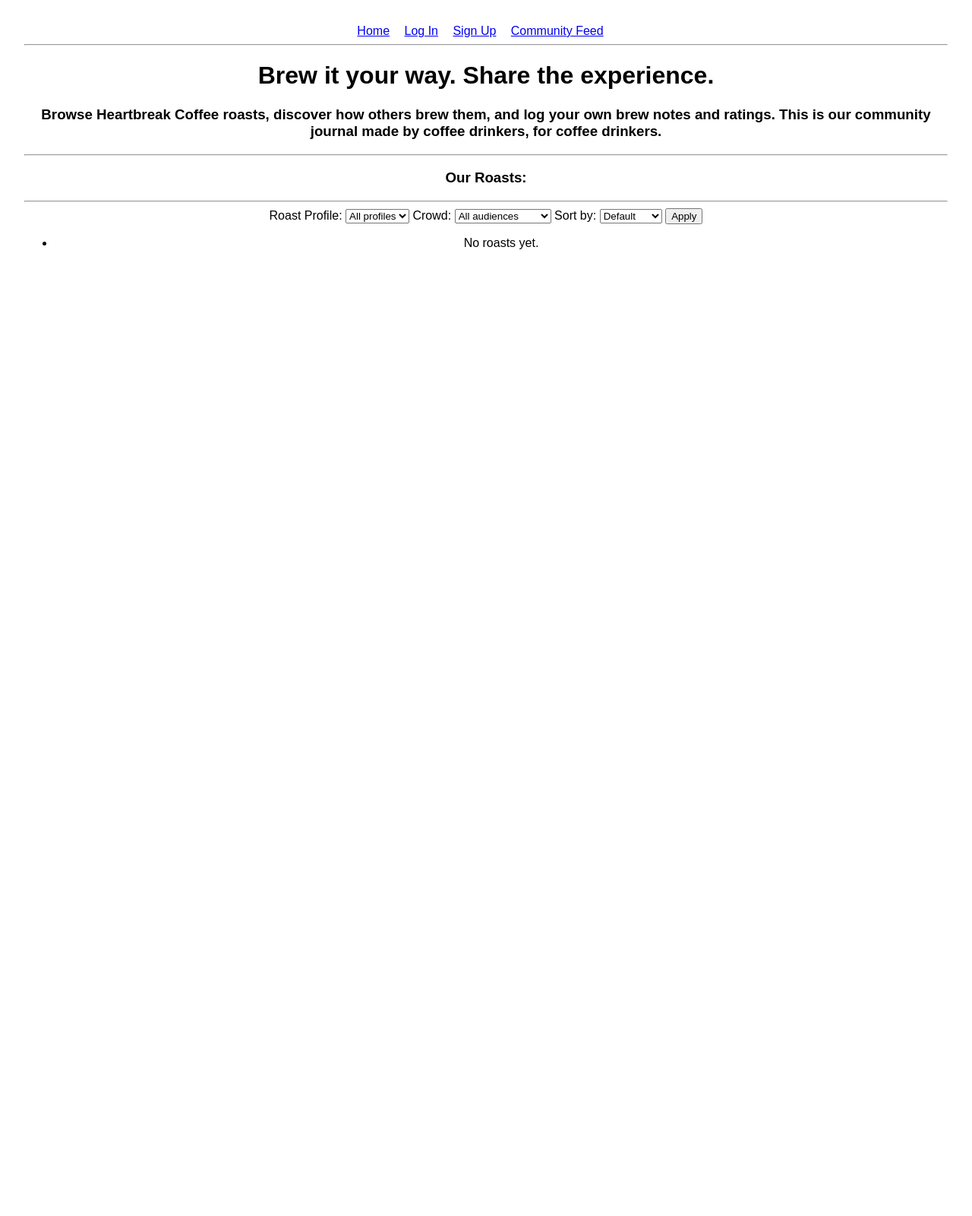
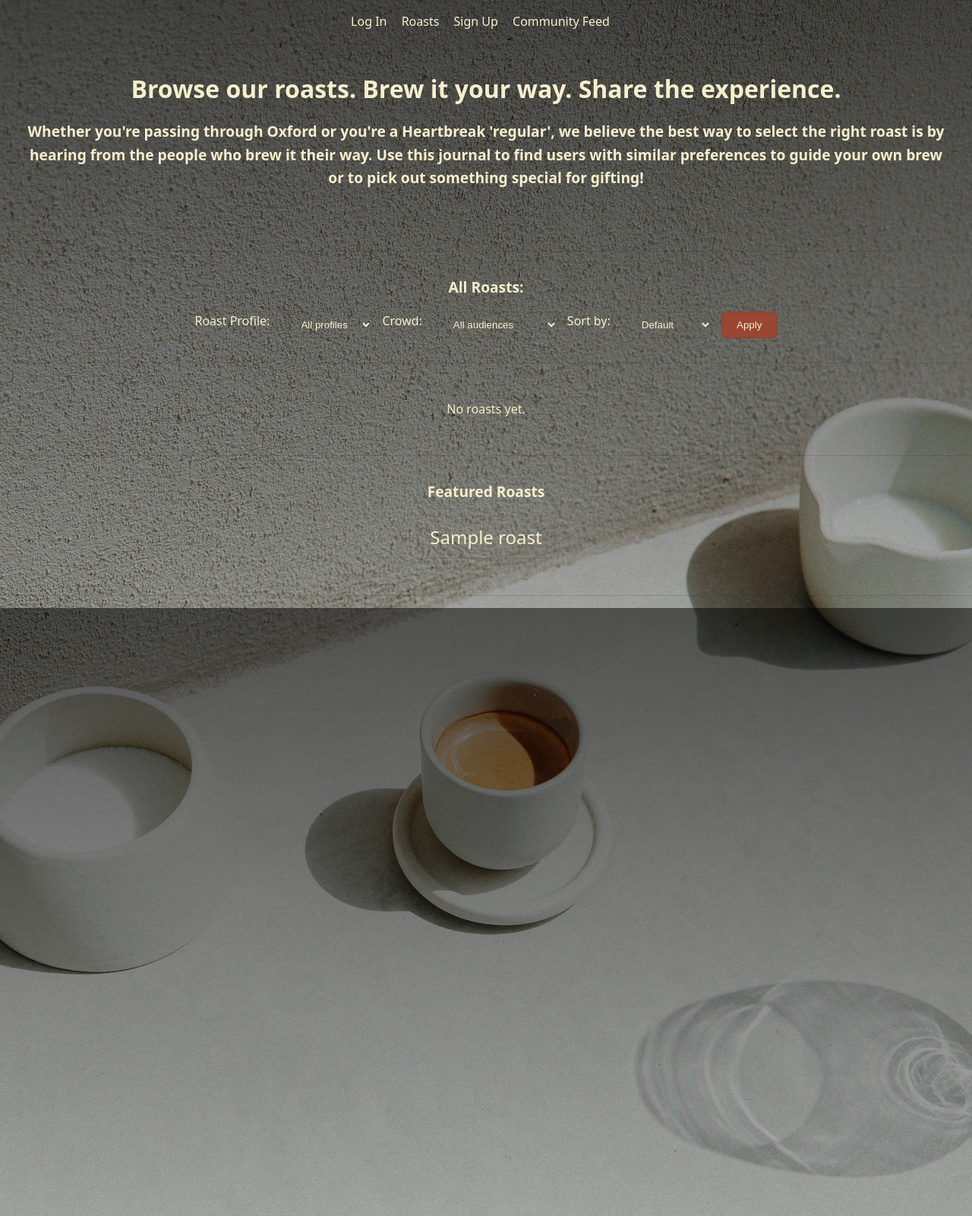
Before and after one commit to evalynope/Django-BCCA-Project, a Django app: page / in a window 1280 px wide. Shown: the whole page at 76% size. Before the commit the page ends 328 px from the top, so only its background shows below. Run offline with Django 5.2, Linux system fonts and the light colour scheme; tables that the repository leaves empty hold one stand-in row (values such as "Sample post").

Commit message:
latest changes to css, templates, models.

```diff
--- a/coffee_app/models.py
+++ b/coffee_app/models.py
@@ -43,6 +43,7 @@ class Roast(models.Model):
     is_seasonal = models.BooleanField(default=False)
     is_available = models.BooleanField(default=True)
     is_good_to_gift = models.BooleanField(default=False)
+
 
     def __str__(self):
         return self.name
--- a/coffee_app/templates/coffee_app/brewentry_list.html
+++ b/coffee_app/templates/coffee_app/brewentry_list.html
@@ -32,9 +32,9 @@
 <h2>No entries yet!</h2>
 <p>Your coffee journal is empty. Start by creating your first brew entry.</p>
 
-<a href="{% url 'brewentry_create'%}">
+{% comment %} <a href="{% url 'brewentry_create'%}">
     <button type="submit">Create entry</button>
-</a>
+</a> {% endcomment %}
 
 {% endfor %}
 
--- a/coffee_app/templates/roasts/roast_list.html
+++ b/coffee_app/templates/roasts/roast_list.html
@@ -1,22 +1,36 @@
 {% extends "profiles_app/base.html" %}
+{% load static %}
+
+
+
+{% block extra_css %}
+<link rel="stylesheet" href="{% static 'css/roast_list.css' %}"> {% endblock %}
 
 {% block content %}
-<div style="text-align: center;">
-    <h1>Brew it your way. Share the experience.</h1>
 
+
+<!-- Hero section (full width, top) -->
+<div class="hero-section">
+    <h1>
+        Browse our roasts.
+        Brew it your way.
+        Share the experience.
+    </h1>
     <h3>
-        Browse Heartbreak Coffee roasts, discover how others brew them,
-        and log your own brew notes and ratings. This is our community journal made
-        by coffee drinkers, for coffee drinkers.
+        Whether you're passing through Oxford or you're a Heartbreak 'regular', we believe the best way to select
+        the right roast is by hearing from the people who brew it their way. Use this journal to find
+        users with similar preferences to guide your own brew or to pick out something special for gifting!
     </h3>
+
+</div>
 
 <hr>
 
-    <h3>Our Roasts:</h3>
+<!-- Roast list -->
+<h3>All Roasts:</h3>
+<form method="get" class="roast-filters">
+          <!-- Filters -->
 
-    <hr>
-
-    <form method="get">
             <label for="profile">Roast Profile:</label>
             <select id="profile" name="profile">
                 <option value="">All profiles</option>
@@ -25,43 +39,66 @@
                 <option value="dark" {% if profile == "dark" %}selected{% endif %}>Dark</option>
             </select>
 
-        </label>
-
             <label for="crowd">Crowd:</label>
             <select id="crowd" name="crowd">
                 <option value="">All audiences</option>
                 <option value="crowd-pleaser" {% if crowd == "crowd-pleaser" %}selected{% endif %}>Crowd-pleaser</option>
                 <option value="coffee enthusiast" {% if crowd == "coffee enthusiast" %}selected{% endif %}>Coffee Enthusiast</option>
             </select>
-        </label>
 
             <label for="sort">Sort by:</label>
             <select id="sort" name="sort">
                 <option value="">Default</option>
                 <option value="popular">Popularity</option>
             </select>
-        </label>
 
-        <button type="submit">Apply</button>
+            <button type="submit" class="button-primary">Apply</button>
         </form>
 
-    <ul>
+<hr>
+
+<div class="roast-grid">
     {% for roast in roasts %}
-            <li>
-                <h4>
-                    <a href="{% url 'roast_details' roast.pk %}">
-                        {{ roast.name }}
-                    </a>
-                </h4>
-            </li>
+        <div class="roast-card">
+            <h1>
+                <a href="{% url 'roast_details' roast.pk %}">{{ roast.name }}</a>
+            </h1>
+        </div>
     {% empty %}
-            <li>No roasts yet.</li>
+        <p>No roasts yet.</p>
     {% endfor %}
-    </ul>
+</div>
+
+<hr>
+
+<!-- Featured roasts -->
+<h3>Featured Roasts</h3>
+<div class="roast-grid featured-roasts">
+    {% for roast in featured_roasts %}
+        <div class="roast-card">
+            <h2>
+                <a href="{% url 'roast_details' roast.pk %}" class="featured-roast-link">
+                    {{ roast.name }} </a>
+            </h2>
+        </div>
+    {% endfor %}
 </div>
 
 
-{% comment %} <p>Debug: profile={{ profile }}, crowd={{ crowd }}, sort={{ sort }}</p> {% endcomment %}
+
+<hr>
+
+{% comment %} <!-- Bottom section -->
+<div class="end-section">
+    <h3>Whether you're passing through Oxford or you're a Heartbreak 'regular', we believe the best way to select
+    the right roast is by hearing from the people who brew it their way. Use this journal to find
+    users with similar preferences to guide your own brew or to pick out something special for gifting!</h3>
+</div> {% endcomment %}
+
+
+
+
+
 
 
 {% endblock %}
--- a/coffee_app/views.py
+++ b/coffee_app/views.py
@@ -14,6 +14,8 @@ from django.db.models import Count
 
 def roast_list(request):
     roasts = Roast.objects.select_related("coffee_shop").all()
+    featured_roasts = Roast.objects.order_by('-id')[:5] #last five added
+    latest_entries = BrewEntry.objects.select_related('user','roast').order_by("-date_created")[:5]
 
     profile = request.GET.get("profile",'')
     crowd = request.GET.get("crowd", '')
@@ -34,14 +36,11 @@ def roast_list(request):
         request,
         "roasts/roast_list.html",
         {"roasts": roasts,
+         "featured_roasts": featured_roasts,
           "profile": profile,
           "crowd": crowd,
-          "sort": sort,})
-
-
-
-
-
+          "sort": sort,
+          "latest_entries": latest_entries})
 
 
 #should a user click on one roast, render its details
--- a/config/urls.py
+++ b/config/urls.py
@@ -8,12 +8,13 @@ from django.contrib import admin
 from django.urls import path, include
 from coffee_app.models import *
 from profiles_app import views as profiles_views
+from django.conf.urls.static import static
+
 
 
 urlpatterns = [
     path("admin/", admin.site.urls),
     path("", include("coffee_app.urls")), #main part of site
     path('profiles/', include('profiles_app.urls')),
-    # path("accounts/", include("django.contrib.auth.urls")),
 
 ]
--- a/profiles_app/templates/profiles_app/base.html
+++ b/profiles_app/templates/profiles_app/base.html
@@ -4,50 +4,43 @@
 <head>
     <meta charset="UTF-8">
     <title>{% block title %}Coffee App{% endblock %}</title>
-    <style>
-        nav {
-            text-align: center;
-        }
-        nav a {
-            margin-right: 15px;
-        }
-        body {
-            font-family: Arial, sans-serif;
-            margin: 2rem;
-        }
-    </style>
+    <link rel="stylesheet" href="{% static 'css/base.css' %}">
+     {% block extra_css %}{% endblock %}
 </head>
 <body>
 
     <nav>
-     <a href="{% url 'roast_list' %}">Home</a>
         {% if user.is_staff %}
-        <a href="/admin/">Admin</a>
+        <span style="margin-right: auto;">
+        <p style="display:inline; margin:20px;">*Logged in as Admin*</p>
+        </span>
         <a href="{% url 'profile_detail' %}">Profile</a>
         <a href="{% url 'brewentry_list' %}">My Journal Entries</a>
+        <a href="{% url 'roast_list' %}">Roasts</a>
         <a href="{% url 'community'%}">Community Feed</a>
         <form method="post" action="{% url 'logout' %}" style="display:inline;">
             {% csrf_token %}
-            <button type="submit">Log Out</button>
+             <button type="submit">Log Out</button>
         </form>
         {% else %}
             {% if user.is_authenticated %}
                 <a href="{% url 'profile_detail' %}">Profile</a>
                 <a href="{% url 'brewentry_list' %}">My Journal Entries</a>
+                <a href="{% url 'roast_list' %}">Roasts</a>
                 <a href="{% url 'community'%}">Community Feed</a>
                 <form method="post" action="{% url 'logout' %}" style="display:inline;">
                     {% csrf_token %}
-                    <button type="submit">Log Out</button>
+                     <button type="submit">Log Out</button>
                 </form>
             {% else %}
                 <a href="{% url 'login' %}">Log In</a>
+                <a href="{% url 'roast_list' %}">Roasts</a>
                 <a href="{% url 'signup' %}">Sign Up</a>
                 <a href="{% url 'community'%}">Community Feed</a>
             {% endif %}
         {% endif %}
     </nav>
 
-    <hr>
 
 
     {% block content %}{% endblock %}
--- a/profiles_app/templates/profiles_app/profile_detail.html
+++ b/profiles_app/templates/profiles_app/profile_detail.html
@@ -5,7 +5,8 @@
 <h2>User:{{ profile.user.username }}</h2>
 <p>First and Last name:{{ profile.first_last_name}}</p>
 <p>Bio: {{ profile.bio }}</p>
-<p> City and State: {{ profile.city_state }}</p>
+<p> City: {{ profile.city_state }}</p>
+<p> State: {{ profile.state }}</p>
 <p> Favorite Brew Method: {{ profile.fav_brew }}</p>
 <p> Roast Preference: {{ profile.roast_preference }}</p>
 
--- a/profiles_app/templates/profiles_app/profile_edit.html
+++ b/profiles_app/templates/profiles_app/profile_edit.html
@@ -9,6 +9,8 @@
   {{ form.as_p }}
   <button type="submit">Save</button>
 </form>
+
+
 <a href="{% url 'profile_detail' %}">Cancel</a>
 
 {% endblock %}
--- /dev/null
+++ b/static/css/base.css
@@ -0,0 +1,270 @@
+/*
+
+/* =====================================================
+   Design Tokens (Colors)
+   ===================================================== */
+
+:root {
+  --color-primary: #f6efcc;     /* green */
+  --color-secondary: #994633;   /* reddish brown */
+  --color-bg: #f6efcc;          /* eggshell */
+  --color-surface: #994633;     /* layering color */
+  --color-text: #f6efcc;        /* espresso */
+
+  --color-border: rgba(44, 25, 17, 0.15);
+}
+
+/* =====================================================
+   Global Reset & Base Styles
+   ===================================================== */
+
+.hero-section {
+    text-align: center;
+    margin-bottom: 2rem;
+    padding: 2rem;
+}
+
+
+*,
+*::before,
+*::after {
+  box-sizing: border-box;
+}
+
+body {
+    background-image: linear-gradient(rgba(0,0,0,0.6), rgba(0,0,0,0.2)),
+        url('../images/coffee.jpg'); /* path relative to CSS file */
+    background-size: cover;      /* cover the whole page */
+    background-repeat: no-repeat;
+    background-attachment: fixed; /* keeps it fixed when scrolling */
+    background-position: center;
+
+    margin: 0;
+    padding: 0;
+    /* background: var(--color-bg); */
+    color: var(--color-text);
+    font-family: system-ui, -apple-system, BlinkMacSystemFont,
+                "Helvetica", Arial, sans-serif;
+    line-height: 1.6;
+    min-height: 200vh;
+    text-align: center;
+}
+
+/* =====================================================
+   Typography
+   ===================================================== */
+
+h1 {
+  font-size: 2rem;
+}
+
+h2 {
+  font-size: 1.5rem;
+}
+
+h3 {
+  font-size: 1.2rem;
+}
+
+h1, h2, h3, h4, h5 {
+  margin-top: 0;
+  margin-bottom: 1rem;
+  color: #f6efcc;
+  text-align: center;
+}
+
+
+p {
+  margin-bottom: 1rem;
+  text-align: center;
+}
+
+/* =====================================================
+   Navigation
+   ===================================================== */
+
+nav {
+  position: sticky;
+  top: 0;
+  z-index: 1000;
+  padding: 1rem 0;
+  border-bottom: 1px solid var(--color-border);
+  /* background-color: #f6efcc; */
+  text-align: center;
+}
+
+
+nav a {
+  margin-right: 15px;
+  text-decoration: none;
+  font-weight: 500;
+}
+
+nav a:hover {
+  text-decoration: underline;
+}
+
+nav form {
+  display: inline;
+}
+
+nav button {
+  border: none;
+  cursor: pointer;
+  font-weight: 500;
+}
+
+/* =====================================================
+   Layout Elements
+   ===================================================== */
+
+hr {
+  border: none;
+  border-top: 1px solid var(--color-border);
+  margin: 2rem 0;
+}
+
+/* =====================================================
+   Cards (Community Feed, Sidebars, etc.)
+   ===================================================== */
+
+.card {
+  border: 1px solid var(--color-border);
+  border-radius: 10px;
+  padding: 1rem 1.25rem;
+  margin-bottom: 1.5rem;
+  background-color: var(--color-primary);
+}
+
+.card ul {
+  list-style: none;
+  padding: 0;
+  margin: 0;
+  color: #f6efcc;
+}
+
+.card li {
+  padding: 0.5rem 0;
+  border-bottom: 1px solid var(--color-border);
+}
+
+.card li:last-child {
+  border-bottom: none;
+}
+
+.card strong {
+  display: block;
+  font-weight: 600;
+}
+
+.card em {
+  font-style: normal;
+  font-size: 0.9rem;
+  color: #f6efcc;
+}
+
+.sidebar h3{
+    color:#f6efcc;
+}
+
+.sidebar{
+    padding-left: 2rem;
+}
+
+/* =====================================================
+   Buttons
+   ===================================================== */
+
+.button-primary {
+  border: none;
+  padding: 0.5rem 0.9rem;
+  border-radius: 6px;
+  cursor: pointer;
+
+}
+
+.button-primary:hover {
+  opacity: 0.9;
+}
+
+
+
+/* =====================================================
+   Links (Global)
+   ===================================================== */
+
+a {
+  color: var(--color-primary);
+  text-decoration: none;
+  font-weight: 500;
+}
+
+a:hover {
+  text-decoration: underline;
+}
+
+a:visited {
+  color: var(--color-primary);
+}
+
+a:focus-visible {
+  outline: 2px solid var(--color-secondary);
+  outline-offset: 2px;
+}
+
+
+/* =====================================================
+   Two-column layout with sidebar
+   ===================================================== */
+
+.main-layout {
+    display: flex;
+    gap: 2rem;       /* space between main-content and sidebar */
+    width: 100%;
+    color:#0E4315
+}
+
+.main-content {
+    flex: 4 1 0;     /* left column ~80% */
+    display: flex;
+    flex-direction: column;
+    align-items: center;  /* keep headings and featured roasts centered */
+    gap: 1rem;
+}
+
+
+
+
+/* Logout Form inline and similar buttons */
+
+/* form[style*="display:inline;"] button {
+    background-color: #f6efcc;
+    color: #6b3e26;
+    border-radius: 6px;
+    padding: 0.5rem 1rem;
+    border: none;
+    cursor: pointer;
+}
+
+form[style*="display:inline;"] button:hover {
+    background-color: #563218;
+} */
+
+
+button[type="submit"] {
+     padding: 0.5rem 1.2rem;
+    border-radius: 8px;
+    font-weight: 500;
+    background: #994633;
+    color: #f6efcc;
+    border: 1px solid var(--color-border);
+    transition: transform 0.2s, background 0.2s;
+}
+
+/* button[type="submit"]:hover {
+    background-color: #563218;
+} */
+
+button[type="submit"]:active {
+    transform: translateY(1px);
+}
--- /dev/null
+++ b/static/css/roast_list.css
@@ -0,0 +1,141 @@
+
+/* Container spacing */
+.roast-filters {
+    display: flex;
+    flex-wrap: wrap;
+    gap: 0.75rem;          /* space between filters */
+    justify-content: center; /* center all items horizontally */
+    margin-bottom: 2rem;
+}
+
+/* Label styling */
+.roast-filters label {
+    margin-right: 0.5rem;
+    font-weight: 500;
+    color: #f6efcc;
+}
+
+/* Select dropdowns */
+.roast-filters select {
+    padding: 0.5rem 1rem;
+    border: 1px solid var(--color-border);
+    border-radius: 8px;
+    background: transparent;
+    color: #f6efcc;
+    font-weight: 500;
+    cursor: pointer;
+    /* transition: background 0.2s, transform 0.2s; */
+}
+
+.roast-filters select:hover,
+.roast-filters select:focus {
+    background: transparent;
+    outline: none;
+    /* color: #white; */
+    /* transform: translateY(-1px); */
+}
+
+/* Submit button */
+.roast-filters .button-primary {
+    padding: 0.5rem 1.2rem;
+    border-radius: 8px;
+    font-weight: 500;
+    background: var(--color-secondary);
+    color: #f6efcc;
+    border: 1px solid var(--color-border);
+    transition: transform 0.2s, background 0.2s;
+}
+
+.roast-filters .button-primary:hover {
+    background: var(--color-secondary);
+    transform: translateY(-2px);
+}
+
+
+
+/* =====================================================
+   Filter styling above
+   ===================================================== */
+
+
+
+.main-content h3 {
+    text-align: center;
+    width: 100%;              /* optional, keeps heading from shrinking */
+}
+
+/* === Featured roasts container === */
+.featured-roasts {
+    display: flex;
+    flex-wrap: wrap;
+    justify-content: center;   /* centers all roast links inside the div */
+    gap: 0.75rem;
+    margin-bottom: 1.5rem;
+    width: 100%;               /* ensures it fills the main-content column */
+}
+
+
+/* =====================================================
+   Featured Roasts Horizontal Bar
+   ===================================================== */
+
+
+
+
+
+.featured-roast-link {
+    display: inline-block;
+    padding: 0.5rem 1rem;
+    border: 1px solid var(--color-border);
+    border-radius: 8px;
+    text-decoration: none;
+    font-weight: 500;
+    transition: transform 0.2s, background 0.2s;
+}
+
+.featured-roast-link:hover {
+    background: var(--color-primary);
+    color: white;
+    transform: translateY(-2px);
+}
+
+
+ /*===================================================== */
+
+
+.end-section{
+    text-align: center;
+    padding: 3rem;
+}
+
+
+
+
+
+
+/*added*/
+
+/* Grid container */
+.roast-grid {
+    display: grid;
+    grid-template-columns: repeat(auto-fit, minmax(200px, 1fr));
+    gap: 1.5rem;          /* space between cards */
+    justify-items: center; /* centers items when fewer columns */
+    margin-bottom: 2rem;
+    color: #f6efcc;
+}
+
+
+/* Link styling */
+.roast-card a {
+    text-decoration: none;
+    color: #f6efcc;
+}
+
+.roast-card a:hover {
+    color: #6b3e26; /* subtle accent on hover */
+}
+
+.roast-card {
+    color:#f6efcc
+}
```
Also changed, not shown: config/settings.py (+7 -1 lines), profiles_app/models.py (+59 -1 lines), profiles_app/static/profiles_app/css/base.css (deleted, +0 -7 lines), profiles_app/templates/profiles_app/home.html (deleted, +0 -8 lines), profiles_app/templates/profiles_app/staff_dashboard.html (+12 -5 lines), coffee_app/migrations/0010_roast_is_featured.py (added), coffee_app/migrations/0011_remove_roast_is_featured.py (added), profiles_app/migrations/0006_profile_state.py (added), static/images/coffee.jpg (added). Lines whose indentation alone changed are shown as unchanged.
